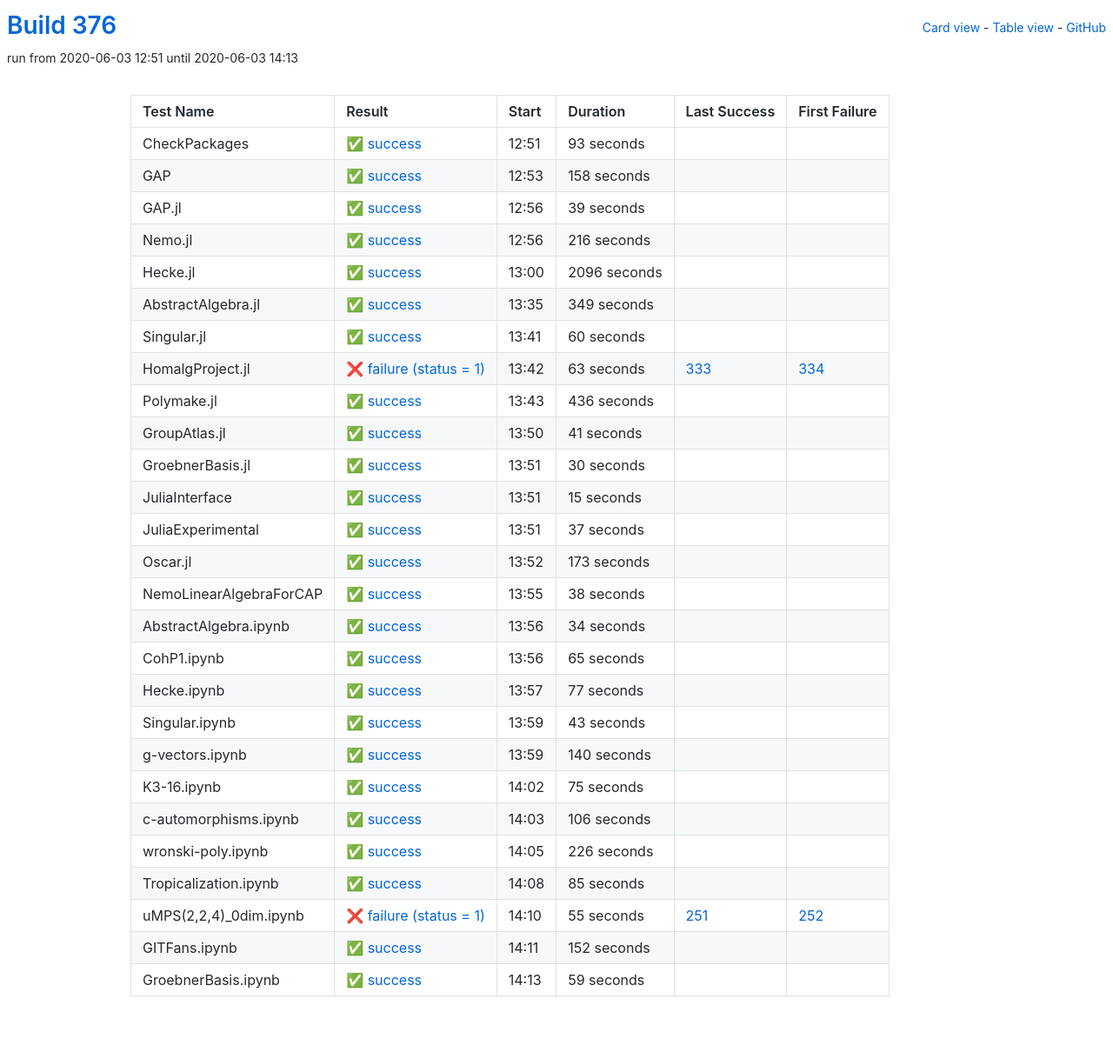
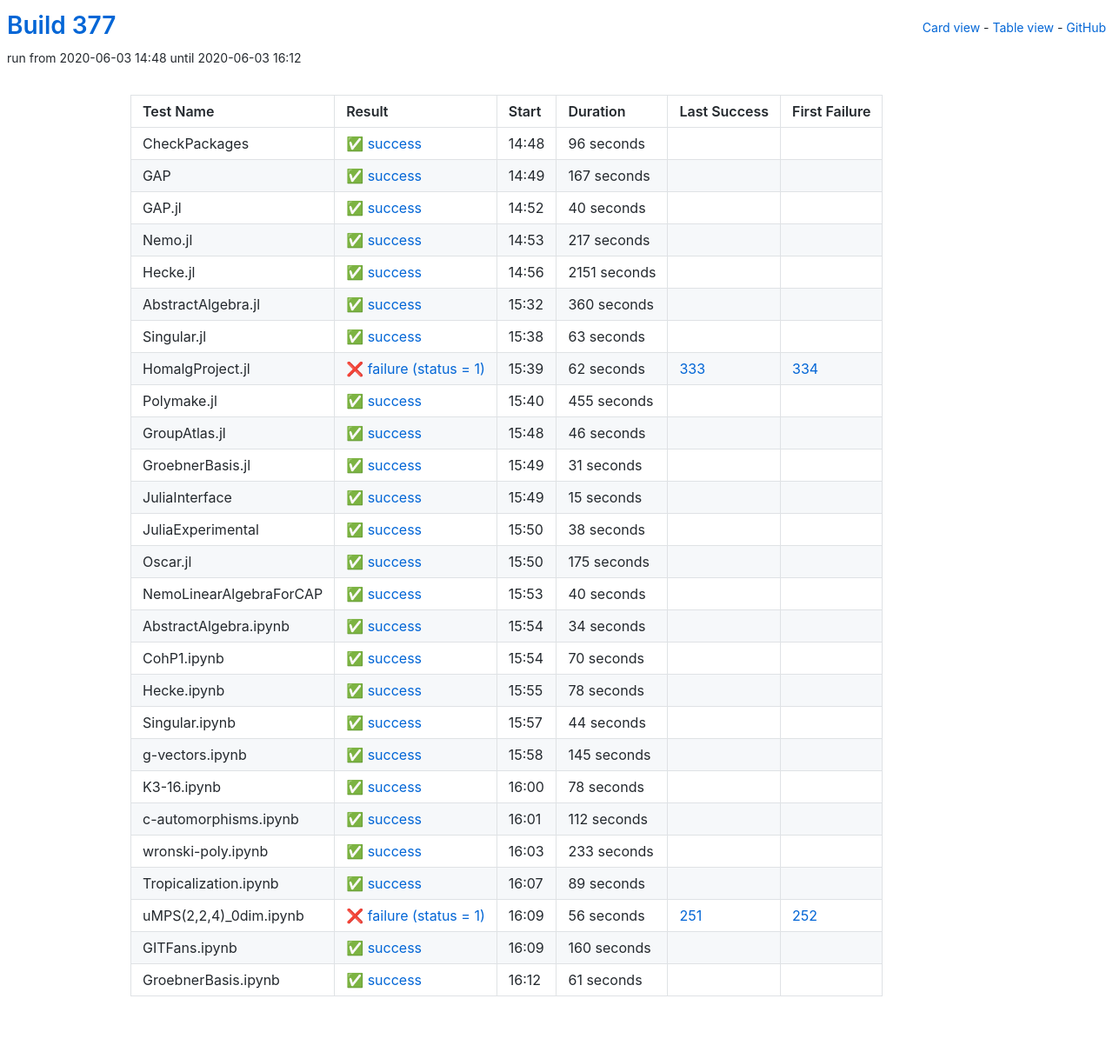
Before and after one commit to oscar-system/oscar-ci-status-1.4, a Jekyll site: the page built from table.html, in a window 1280 px wide. Shown: the whole page at 87% size. Built offline with Jekyll 4.4.1, drawn with Linux system fonts in a browser that asks for light colours.

Commit message:
Build 377

```diff
--- a/_data/ci.yml
+++ b/_data/ci.yml
@@ -1,137 +1,137 @@
-build: 376
-build_url: https://oscarci.mathematik.uni-kl.de/job/oscar-julia-1.4/376/
+build: 377
+build_url: https://oscarci.mathematik.uni-kl.de/job/oscar-julia-1.4/377/
 job: oscar-julia-1.4
 tests:
-- duration: 93
+- duration: 96
   exitcode: 0
   first_failure: false
   first_failure_url: null
   id: checkpackages
   last_success: false
   last_success_url: null
-  log: https://oscarci.mathematik.uni-kl.de/job/oscar-julia-1.4/376/artifact/logs/build-376/CheckPackages.log
+  log: https://oscarci.mathematik.uni-kl.de/job/oscar-julia-1.4/377/artifact/logs/build-377/CheckPackages.log
   name: CheckPackages
-  start: 2020-06-03 12:51
+  start: 2020-06-03 14:48
   status: success
   success: true
-- duration: 158
+- duration: 167
   exitcode: 0
   first_failure: false
   first_failure_url: null
   id: gap
   last_success: false
   last_success_url: null
-  log: https://oscarci.mathematik.uni-kl.de/job/oscar-julia-1.4/376/artifact/logs/build-376/GAP.log
+  log: https://oscarci.mathematik.uni-kl.de/job/oscar-julia-1.4/377/artifact/logs/build-377/GAP.log
   name: GAP
-  start: 2020-06-03 12:53
+  start: 2020-06-03 14:49
   status: success
   success: true
-- duration: 39
+- duration: 40
   exitcode: 0
   first_failure: false
   first_failure_url: null
   id: gap-jl
   last_success: false
   last_success_url: null
-  log: https://oscarci.mathematik.uni-kl.de/job/oscar-julia-1.4/376/artifact/logs/build-376/GAP.jl.log
+  log: https://oscarci.mathematik.uni-kl.de/job/oscar-julia-1.4/377/artifact/logs/build-377/GAP.jl.log
   name: GAP.jl
-  start: 2020-06-03 12:56
+  start: 2020-06-03 14:52
   status: success
   success: true
-- duration: 216
+- duration: 217
   exitcode: 0
   first_failure: false
   first_failure_url: null
   id: nemo-jl
   last_success: false
   last_success_url: null
-  log: https://oscarci.mathematik.uni-kl.de/job/oscar-julia-1.4/376/artifact/logs/build-376/Nemo.jl.log
+  log: https://oscarci.mathematik.uni-kl.de/job/oscar-julia-1.4/377/artifact/logs/build-377/Nemo.jl.log
   name: Nemo.jl
-  start: 2020-06-03 12:56
+  start: 2020-06-03 14:53
   status: success
   success: true
-- duration: 2096
+- duration: 2151
   exitcode: 0
   first_failure: false
   first_failure_url: null
   id: hecke-jl
   last_success: false
   last_success_url: null
-  log: https://oscarci.mathematik.uni-kl.de/job/oscar-julia-1.4/376/artifact/logs/build-376/Hecke.jl.log
+  log: https://oscarci.mathematik.uni-kl.de/job/oscar-julia-1.4/377/artifact/logs/build-377/Hecke.jl.log
   name: Hecke.jl
-  start: 2020-06-03 13:00
+  start: 2020-06-03 14:56
   status: success
   success: true
-- duration: 349
+- duration: 360
   exitcode: 0
   first_failure: false
   first_failure_url: null
   id: abstractalgebra-jl
   last_success: false
   last_success_url: null
-  log: https://oscarci.mathematik.uni-kl.de/job/oscar-julia-1.4/376/artifact/logs/build-376/AbstractAlgebra.jl.log
+  log: https://oscarci.mathematik.uni-kl.de/job/oscar-julia-1.4/377/artifact/logs/build-377/AbstractAlgebra.jl.log
   name: AbstractAlgebra.jl
-  start: 2020-06-03 13:35
+  start: 2020-06-03 15:32
   status: success
   success: true
-- duration: 60
+- duration: 63
   exitcode: 0
   first_failure: false
   first_failure_url: null
   id: singular-jl
   last_success: false
   last_success_url: null
-  log: https://oscarci.mathematik.uni-kl.de/job/oscar-julia-1.4/376/artifact/logs/build-376/Singular.jl.log
+  log: https://oscarci.mathematik.uni-kl.de/job/oscar-julia-1.4/377/artifact/logs/build-377/Singular.jl.log
   name: Singular.jl
-  start: 2020-06-03 13:41
+  start: 2020-06-03 15:38
   status: success
   success: true
-- duration: 63
+- duration: 62
   exitcode: 1
   first_failure: 334
   first_failure_url: https://oscarci.mathematik.uni-kl.de/job/oscar-julia-1.4/334/
   id: homalgproject-jl
   last_success: 333
   last_success_url: https://oscarci.mathematik.uni-kl.de/job/oscar-julia-1.4/333/
-  log: https://oscarci.mathematik.uni-kl.de/job/oscar-julia-1.4/376/artifact/logs/build-376/HomalgProject.jl.log
+  log: https://oscarci.mathematik.uni-kl.de/job/oscar-julia-1.4/377/artifact/logs/build-377/HomalgProject.jl.log
   name: HomalgProject.jl
-  start: 2020-06-03 13:42
+  start: 2020-06-03 15:39
   status: failure
   success: false
-- duration: 436
+- duration: 455
   exitcode: 0
   first_failure: false
   first_failure_url: null
   id: polymake-jl
   last_success: false
   last_success_url: null
-  log: https://oscarci.mathematik.uni-kl.de/job/oscar-julia-1.4/376/artifact/logs/build-376/Polymake.jl.log
+  log: https://oscarci.mathematik.uni-kl.de/job/oscar-julia-1.4/377/artifact/logs/build-377/Polymake.jl.log
   name: Polymake.jl
-  start: 2020-06-03 13:43
+  start: 2020-06-03 15:40
   status: success
   success: true
-- duration: 41
+- duration: 46
   exitcode: 0
   first_failure: false
   first_failure_url: null
   id: groupatlas-jl
   last_success: false
   last_success_url: null
-  log: https://oscarci.mathematik.uni-kl.de/job/oscar-julia-1.4/376/artifact/logs/build-376/GroupAtlas.jl.log
+  log: https://oscarci.mathematik.uni-kl.de/job/oscar-julia-1.4/377/artifact/logs/build-377/GroupAtlas.jl.log
   name: GroupAtlas.jl
-  start: 2020-06-03 13:50
+  start: 2020-06-03 15:48
   status: success
   success: true
-- duration: 30
+- duration: 31
   exitcode: 0
   first_failure: false
   first_failure_url: null
   id: groebnerbasis-jl
   last_success: false
   last_success_url: null
-  log: https://oscarci.mathematik.uni-kl.de/job/oscar-julia-1.4/376/artifact/logs/build-376/GroebnerBasis.jl.log
+  log: https://oscarci.mathematik.uni-kl.de/job/oscar-julia-1.4/377/artifact/logs/build-377/GroebnerBasis.jl.log
   name: GroebnerBasis.jl
-  start: 2020-06-03 13:51
+  start: 2020-06-03 15:49
   status: success
   success: true
 - duration: 15
@@ -141,45 +141,45 @@ tests:
   id: juliainterface
   last_success: false
   last_success_url: null
-  log: https://oscarci.mathematik.uni-kl.de/job/oscar-julia-1.4/376/artifact/logs/build-376/JuliaInterface.log
+  log: https://oscarci.mathematik.uni-kl.de/job/oscar-julia-1.4/377/artifact/logs/build-377/JuliaInterface.log
   name: JuliaInterface
-  start: 2020-06-03 13:51
+  start: 2020-06-03 15:49
   status: success
   success: true
-- duration: 37
+- duration: 38
   exitcode: 0
   first_failure: false
   first_failure_url: null
   id: juliaexperimental
   last_success: false
   last_success_url: null
-  log: https://oscarci.mathematik.uni-kl.de/job/oscar-julia-1.4/376/artifact/logs/build-376/JuliaExperimental.log
+  log: https://oscarci.mathematik.uni-kl.de/job/oscar-julia-1.4/377/artifact/logs/build-377/JuliaExperimental.log
   name: JuliaExperimental
-  start: 2020-06-03 13:51
+  start: 2020-06-03 15:50
   status: success
   success: true
-- duration: 173
+- duration: 175
   exitcode: 0
   first_failure: false
   first_failure_url: null
   id: oscar-jl
   last_success: false
   last_success_url: null
-  log: https://oscarci.mathematik.uni-kl.de/job/oscar-julia-1.4/376/artifact/logs/build-376/Oscar.jl.log
+  log: https://oscarci.mathematik.uni-kl.de/job/oscar-julia-1.4/377/artifact/logs/build-377/Oscar.jl.log
   name: Oscar.jl
-  start: 2020-06-03 13:52
+  start: 2020-06-03 15:50
   status: success
   success: true
-- duration: 38
+- duration: 40
   exitcode: 0
   first_failure: false
   first_failure_url: null
   id: nemolinearalgebraforcap
   last_success: false
   last_success_url: null
-  log: https://oscarci.mathematik.uni-kl.de/job/oscar-julia-1.4/376/artifact/logs/build-376/NemoLinearAlgebraForCAP.log
+  log: https://oscarci.mathematik.uni-kl.de/job/oscar-julia-1.4/377/artifact/logs/build-377/NemoLinearAlgebraForCAP.log
   name: NemoLinearAlgebraForCAP
-  start: 2020-06-03 13:55
+  start: 2020-06-03 15:53
   status: success
   success: true
 - duration: 34
@@ -189,140 +189,140 @@ tests:
   id: abstractalgebra-ipynb
   last_success: false
   last_success_url: null
-  log: https://oscarci.mathematik.uni-kl.de/job/oscar-julia-1.4/376/artifact/logs/build-376/AbstractAlgebra.ipynb.log
+  log: https://oscarci.mathematik.uni-kl.de/job/oscar-julia-1.4/377/artifact/logs/build-377/AbstractAlgebra.ipynb.log
   name: AbstractAlgebra.ipynb
-  start: 2020-06-03 13:56
+  start: 2020-06-03 15:54
   status: success
   success: true
-- duration: 65
+- duration: 70
   exitcode: 0
   first_failure: false
   first_failure_url: null
   id: cohp1-ipynb
   last_success: false
   last_success_url: null
-  log: https://oscarci.mathematik.uni-kl.de/job/oscar-julia-1.4/376/artifact/logs/build-376/CohP1.ipynb.log
+  log: https://oscarci.mathematik.uni-kl.de/job/oscar-julia-1.4/377/artifact/logs/build-377/CohP1.ipynb.log
   name: CohP1.ipynb
-  start: 2020-06-03 13:56
+  start: 2020-06-03 15:54
   status: success
   success: true
-- duration: 77
+- duration: 78
   exitcode: 0
   first_failure: false
   first_failure_url: null
   id: hecke-ipynb
   last_success: false
   last_success_url: null
-  log: https://oscarci.mathematik.uni-kl.de/job/oscar-julia-1.4/376/artifact/logs/build-376/Hecke.ipynb.log
+  log: https://oscarci.mathematik.uni-kl.de/job/oscar-julia-1.4/377/artifact/logs/build-377/Hecke.ipynb.log
   name: Hecke.ipynb
-  start: 2020-06-03 13:57
+  start: 2020-06-03 15:55
   status: success
   success: true
-- duration: 43
+- duration: 44
   exitcode: 0
   first_failure: false
   first_failure_url: null
   id: singular-ipynb
   last_success: false
   last_success_url: null
-  log: https://oscarci.mathematik.uni-kl.de/job/oscar-julia-1.4/376/artifact/logs/build-376/Singular.ipynb.log
+  log: https://oscarci.mathematik.uni-kl.de/job/oscar-julia-1.4/377/artifact/logs/build-377/Singular.ipynb.log
   name: Singular.ipynb
-  start: 2020-06-03 13:59
+  start: 2020-06-03 15:57
   status: success
   success: true
-- duration: 140
+- duration: 145
   exitcode: 0
   first_failure: false
   first_failure_url: null
   id: g-vectors-ipynb
   last_success: false
   last_success_url: null
-  log: https://oscarci.mathematik.uni-kl.de/job/oscar-julia-1.4/376/artifact/logs/build-376/g-vectors.ipynb.log
+  log: https://oscarci.mathematik.uni-kl.de/job/oscar-julia-1.4/377/artifact/logs/build-377/g-vectors.ipynb.log
   name: g-vectors.ipynb
-  start: 2020-06-03 13:59
+  start: 2020-06-03 15:58
   status: success
   success: true
-- duration: 75
+- duration: 78
   exitcode: 0
   first_failure: false
   first_failure_url: null
   id: k3-16-ipynb
   last_success: false
   last_success_url: null
-  log: https://oscarci.mathematik.uni-kl.de/job/oscar-julia-1.4/376/artifact/logs/build-376/K3-16.ipynb.log
+  log: https://oscarci.mathematik.uni-kl.de/job/oscar-julia-1.4/377/artifact/logs/build-377/K3-16.ipynb.log
   name: K3-16.ipynb
-  start: 2020-06-03 14:02
+  start: 2020-06-03 16:00
   status: success
   success: true
-- duration: 106
+- duration: 112
   exitcode: 0
   first_failure: false
   first_failure_url: null
   id: c-automorphisms-ipynb
   last_success: false
   last_success_url: null
-  log: https://oscarci.mathematik.uni-kl.de/job/oscar-julia-1.4/376/artifact/logs/build-376/c-automorphisms.ipynb.log
+  log: https://oscarci.mathematik.uni-kl.de/job/oscar-julia-1.4/377/artifact/logs/build-377/c-automorphisms.ipynb.log
   name: c-automorphisms.ipynb
-  start: 2020-06-03 14:03
+  start: 2020-06-03 16:01
   status: success
   success: true
-- duration: 226
+- duration: 233
   exitcode: 0
   first_failure: false
   first_failure_url: null
   id: wronski-poly-ipynb
   last_success: false
   last_success_url: null
-  log: https://oscarci.mathematik.uni-kl.de/job/oscar-julia-1.4/376/artifact/logs/build-376/wronski-poly.ipynb.log
+  log: https://oscarci.mathematik.uni-kl.de/job/oscar-julia-1.4/377/artifact/logs/build-377/wronski-poly.ipynb.log
   name: wronski-poly.ipynb
-  start: 2020-06-03 14:05
+  start: 2020-06-03 16:03
   status: success
   success: true
-- duration: 85
+- duration: 89
   exitcode: 0
   first_failure: false
   first_failure_url: null
   id: tropicalization-ipynb
   last_success: false
   last_success_url: null
-  log: https://oscarci.mathematik.uni-kl.de/job/oscar-julia-1.4/376/artifact/logs/build-376/Tropicalization.ipynb.log
+  log: https://oscarci.mathematik.uni-kl.de/job/oscar-julia-1.4/377/artifact/logs/build-377/Tropicalization.ipynb.log
   name: Tropicalization.ipynb
-  start: 2020-06-03 14:08
+  start: 2020-06-03 16:07
   status: success
   success: true
-- duration: 55
+- duration: 56
   exitcode: 1
   first_failure: 252
   first_failure_url: https://oscarci.mathematik.uni-kl.de/job/oscar-julia-1.4/252/
   id: umps-2-2-4-0dim-ipynb
   last_success: 251
   last_success_url: https://oscarci.mathematik.uni-kl.de/job/oscar-julia-1.4/251/
-  log: https://oscarci.mathematik.uni-kl.de/job/oscar-julia-1.4/376/artifact/logs/build-376/uMPS-2-2-4-_0dim.ipynb.log
+  log: https://oscarci.mathematik.uni-kl.de/job/oscar-julia-1.4/377/artifact/logs/build-377/uMPS-2-2-4-_0dim.ipynb.log
   name: uMPS(2,2,4)_0dim.ipynb
-  start: 2020-06-03 14:10
+  start: 2020-06-03 16:09
   status: failure
   success: false
-- duration: 152
+- duration: 160
   exitcode: 0
   first_failure: false
   first_failure_url: null
   id: gitfans-ipynb
   last_success: false
   last_success_url: null
-  log: https://oscarci.mathematik.uni-kl.de/job/oscar-julia-1.4/376/artifact/logs/build-376/GITFans.ipynb.log
+  log: https://oscarci.mathematik.uni-kl.de/job/oscar-julia-1.4/377/artifact/logs/build-377/GITFans.ipynb.log
   name: GITFans.ipynb
-  start: 2020-06-03 14:11
+  start: 2020-06-03 16:09
   status: success
   success: true
-- duration: 59
+- duration: 61
   exitcode: 0
   first_failure: false
   first_failure_url: null
   id: groebnerbasis-ipynb
   last_success: false
   last_success_url: null
-  log: https://oscarci.mathematik.uni-kl.de/job/oscar-julia-1.4/376/artifact/logs/build-376/GroebnerBasis.ipynb.log
+  log: https://oscarci.mathematik.uni-kl.de/job/oscar-julia-1.4/377/artifact/logs/build-377/GroebnerBasis.ipynb.log
   name: GroebnerBasis.ipynb
-  start: 2020-06-03 14:13
+  start: 2020-06-03 16:12
   status: success
   success: true
```
Also changed, not shown: README.md.
